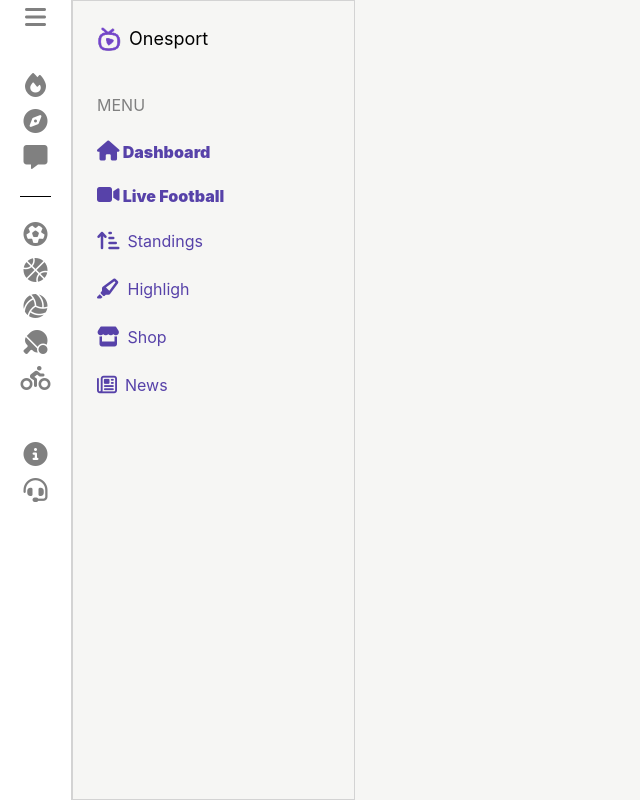
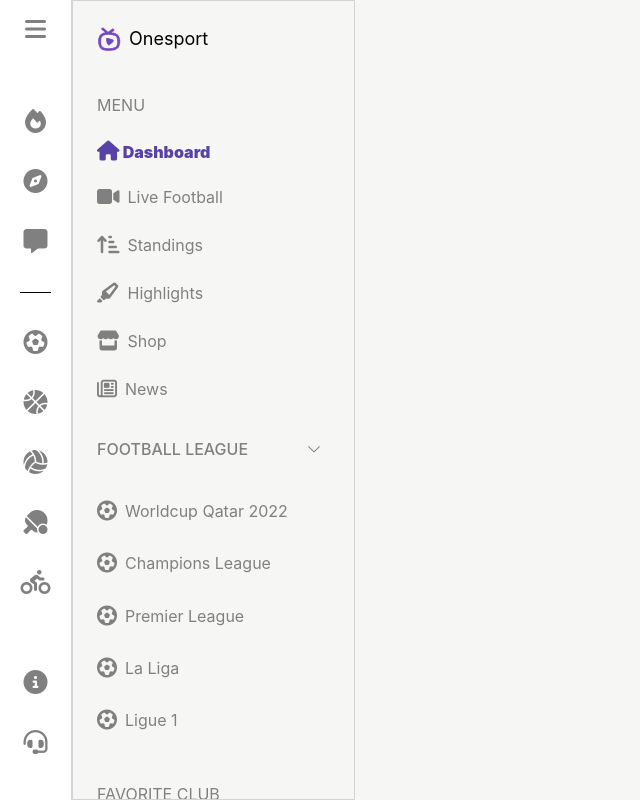
Before and after one commit to kamoliddinde/football, a Vue app: page / in a window 1280 px wide. Shown: the whole page, without its empty margins (0-640 px from the left). Built offline with nearby package versions, Linux system fonts and the light colour scheme.

Commit message:
new push

```diff
--- a/src/components/TheSidebar.vue
+++ b/src/components/TheSidebar.vue
@@ -51,45 +51,95 @@
           </i>
         </RouterLink>
         <RouterLink
-          to="/"
+          to="/live-football"
           class="router-link"
+          active-class="router-link-active"
         >
-          <i class="fa-solid fa-video">
-            <span> Live Football </span>
-          </i>
+          <i class="fa-solid fa-video"> </i>
+
+          <span> Live Football </span>
         </RouterLink>
         <RouterLink
-          to="/"
+          to="/standings"
           class="router-link"
+          active-class="router-link-active"
         >
           <i class="fa-solid fa-arrow-up-short-wide"></i>
           <span>Standings</span>
         </RouterLink>
         <RouterLink
-          to="/"
+          to="/highlights"
           class="router-link"
+          active-class="router-link-active"
         >
           <i class="fa-solid fa-highlighter"></i>
-          <span>Highligh</span>
+          <span>Highlights</span>
         </RouterLink>
         <RouterLink
-          to="/"
+          to="/shop"
           class="router-link"
+          active-class="router-link-active"
         >
-        <i class="fa-solid fa-store"></i>
+          <i class="fa-solid fa-store"></i>
           <span>Shop</span>
         </RouterLink>
         <RouterLink
-          to="/"
+          to="/news"
           class="router-link"
+          active-class="router-link-active"
         >
-        <i class="fa-regular fa-newspaper"></i>
+          <i class="fa-regular fa-newspaper"></i>
           <span>News</span>
         </RouterLink>
+      </div>
+      <div>
+        <el-collapse v-model="collapseVal">
+          <el-collapse-item name="1" title="Football League">
+            <router-link to="/world-cup" class="router-link">
+              <i class="fa-solid fa-soccer-ball"></i>
+              <span>Worldcup Qatar 2022</span>
+            </router-link>
+            <router-link to="/world-cup " class="router-link">
+              <i class="fa-solid fa-soccer-ball" ></i>
+              <span>Champions League</span>
+            </router-link class="router-link">
+            <router-link to="/world-cup" class="router-link">
+              <i class="fa-solid fa-soccer-ball"></i>
+              <span
+                >Premier League
+              </span
+              >
+            </router-link>
+            <router-link to="/world-cup" class="router-link">
+                  <i class="fa-solid fa-soccer-ball"></i>
+                  <span>La Liga</span>
+                </router-link>
+            <router-link to="/world-cup" class="router-link">
+              <i class="fa-solid fa-soccer-ball"></i>
+              <span>Ligue 1</span>
+            </router-link>
+          </el-collapse-item>
+        </el-collapse>
+
+      </div>
+      <div class="">
+        <p class="text-[gray] uppercase">
+          Favorite club
+
+        </p>
+        <router-link to="/Chelsea" class="router-link ">
+            <span>Chelsea</span>
+            <i class="fa-solid fa-star ml-auto text-[#5742a9]"></i>
+          </router-link>
       </div>
     </div>
   </aside>
 </template>
+<script setup>
+import { ref} from "vue";
+
+const collapseVal = ref(["1"]);
+</script>
 <style>
 aside {
   display: flex;
@@ -105,7 +155,7 @@ aside {
     button {
       width: 100%;
       text-align: center;
-      padding-top: 12px 0;
+      padding: 12px 0;
       color: gray;
       font-size: 24px;
       cursor: pointer;
@@ -134,6 +184,20 @@ aside {
     .router-link-active {
       color: #5742a9;
     }
+    .el-collapse-item__header {
+      background-color: transparent;
+      border: none;
+      font-size: 16px;
+      color: gray;
+      text-transform: uppercase;
+    }
+    .el-collapse {
+      border: none;
+    }
+    .el-collapse-item__wrap {
+      background-color: transparent;
+      border: none;
+    }
   }
 }
 </style>
```
